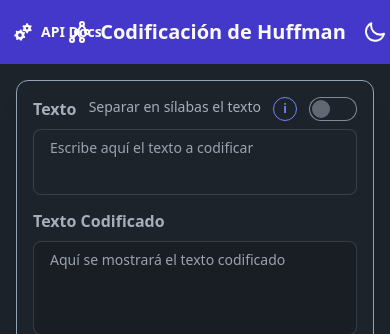
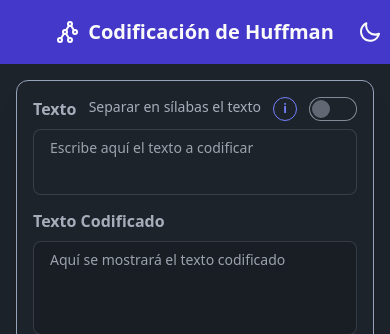
Before and after one commit to MontillaTomas/huffman-coding, a FastAPI app: page / in a window 390 px wide. Shown: the top 334 px of the page. Run offline with FastAPI, Linux system fonts and the light colour scheme; style sheets or scripts are compiled from the project's sources; some libraries are stand-ins or nearby versions.

Commit message:
fix: responsiveness on ui and add url to README to try out the app

```diff
--- a/app/templates/huffman_encoder.html
+++ b/app/templates/huffman_encoder.html
@@ -17,6 +17,8 @@
           <button
             class="btn btn-circle btn-xs btn-outline btn-primary tooltip tooltip-left tooltip-primary"
             data-tip="Sólo funciona con texto en español"
+            onclick="event.preventDefault()"
+            type="button"
           >
             i
           </button>
--- a/app/templates/index.html
+++ b/app/templates/index.html
@@ -1,6 +1,7 @@
 <!DOCTYPE html>
 <html>
   <head>
+    <meta name="viewport" content="width=device-width, initial-scale=1.0" />
     <link rel="stylesheet" href="{{url_for('static',path='css/app.css')}}" />
     <title>Codificación de Huffman</title>
     <link
--- a/app/templates/navbar.html
+++ b/app/templates/navbar.html
@@ -1,9 +1,11 @@
 <div class="navbar bg-indigo-700 text-zinc-50 px-2">
   <div class="navbar-start">
-    <a href="/docs" class="btn btn-ghost text-sm p-1"
-      ><img src="../static/images/gears.svg" alt="API" class="w-5 h-5" /> API
-      Docs
-    </a>
+    <div class="hidden sm:inline">
+      <a href="/docs" class="btn btn-ghost text-sm p-1"
+        ><img src="../static/images/gears.svg" alt="API" class="w-5 h-5" /> API
+        Docs
+      </a>
+    </div>
   </div>
   <div class="navbar-center">
     <a href="/" class="btn btn-ghost text-xl">
```
Also changed, not shown: README-es.md, README.md.
